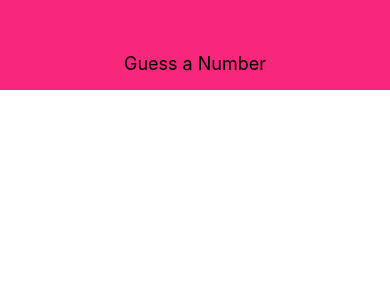
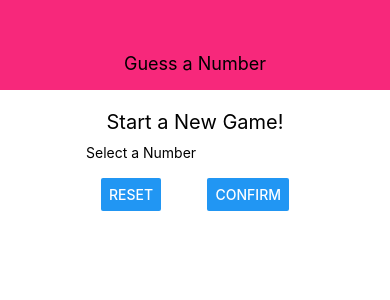
Before and after one commit to perrymacdougall/rn-complete-guide, a React Native app: screen / in a window 390 px wide. Shown: the top 300 px of the page. Built offline with nearby package versions, Linux system fonts and the light colour scheme.

Commit message:
built structure for main screen

```diff
--- a/App.js
+++ b/App.js
@@ -1,11 +1,14 @@
 import React from 'react';
 import { StyleSheet, View } from 'react-native';
+
 import Header from './components/Header';
+import StartGameScreen from './screens/StartGameScreen';
 
 export default function App() {
   return (
     <View style={styles.screen}>
       <Header title="Guess a Number" />
+      <StartGameScreen />
     </View>
   );
 }
--- /dev/null
+++ b/screens/StartGameScreen.js
@@ -0,0 +1,42 @@
+import React from 'react';
+import { View, StyleSheet, Text, TextInput, Button } from 'react-native';
+
+const StartGameScreen = props => {
+    return (
+        <View style={styles.screen}>
+            <Text style={styles.title}>Start a New Game!</Text>
+            <View style={styles.inputContainer}>
+                <Text>Select a Number</Text>
+                <TextInput />
+                <View style={styles.buttonContainer}>
+                    <Button title="Reset" onPress={() => {}} />
+                    <Button title="Confirm" onPress={() => {}} />
+                </View>
+            </View>
+        </View>
+    );
+};
+
+const styles = StyleSheet.create({
+    screen: {
+        flex: 1,
+        padding: 10,
+        alignItems: 'center'
+    },
+    title: {
+        fontSize: 20,
+        marginVertical: 10
+
+    },
+    inputContainer: {
+
+    },
+    buttonContainer: {
+        flexDirection: 'row',
+        width: '100%',
+        justifyContent: 'space-between',
+        paddingHorizontal: 15
+    }
+})
+
+export default StartGameScreen;
```
